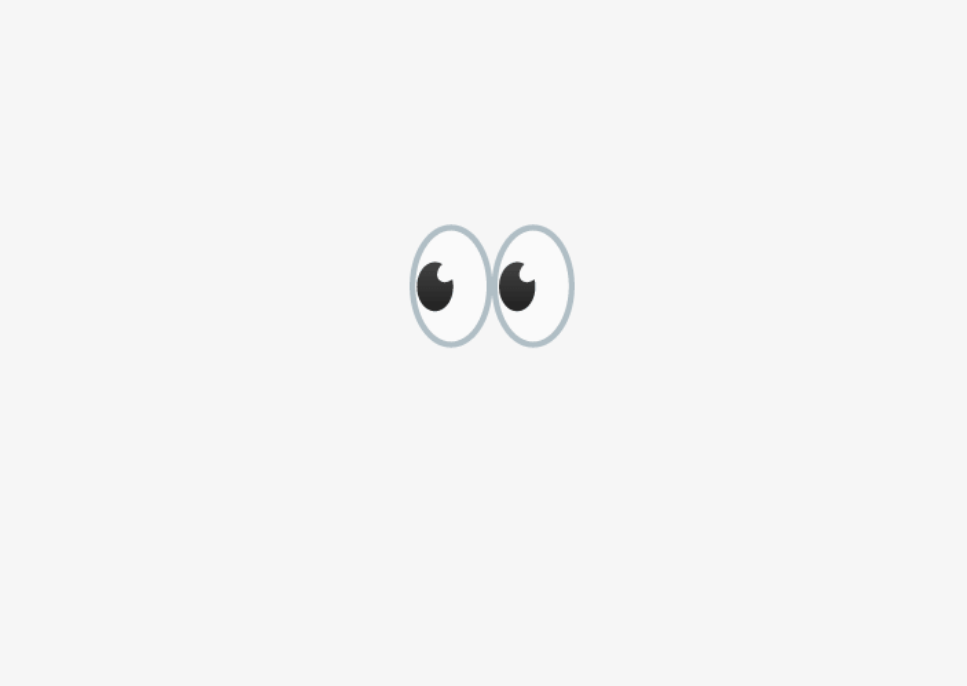
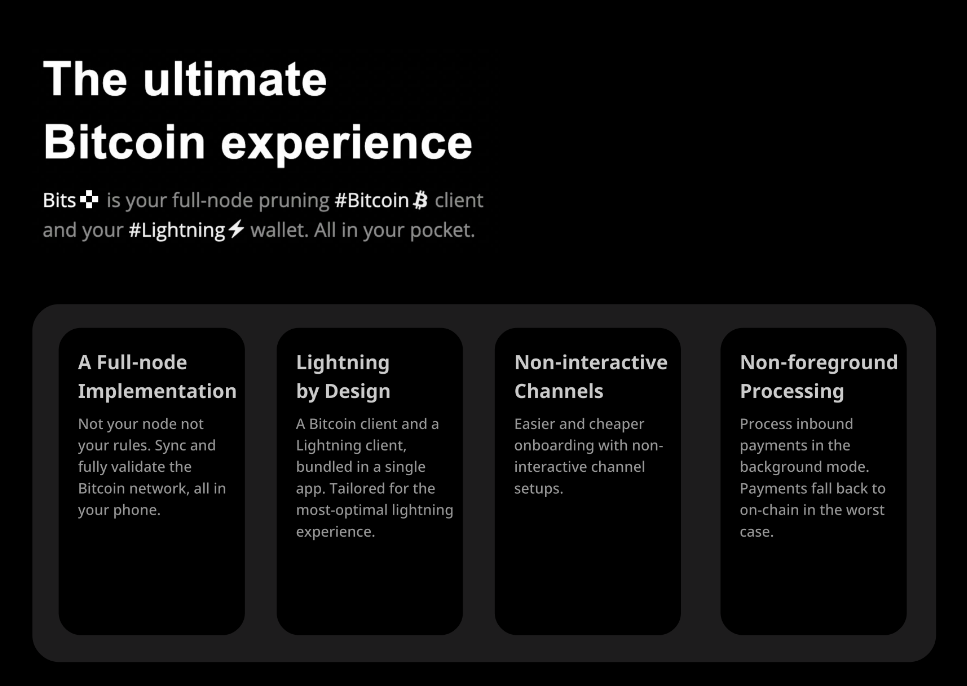
Before and after one commit to bits-wallet/landing-page, a plain HTML site: page index.html in a window 1280 px wide. Shown: the part 114-800 px from the top of the page, without its empty margins (148-1115 px from the left). Drawn offline with Linux system fonts and the light colour scheme.

Commit message:
favicon and bitkse addition

```diff
--- a/index.css
+++ b/index.css
@@ -1,11 +1,12 @@
 body {
-  background: #f6f6f6;
+  background: black;
 }
 
-#eyes {
-  position: fixed;
-  top: 50%;
-  left: 50%;
-  font-size: 150px;
-  transform: translate(-50%, -50%);
+#main {
+  display: flex;
+  justify-content: center;
 }
+
+#image {
+  max-width: 90%;
+}
--- a/index.html
+++ b/index.html
@@ -1,10 +1,13 @@
 <!DOCTYPE html>
 <html>
   <head>
-    <title>BITS.APP</title>
+    <title>Bits</title>
     <link rel="stylesheet" href="index.css" />
+    <link rel="icon" href="./favicon.ico" />
   </head>
   <body>
-    <div id="eyes">&#128064;</div>
+    <div id="main">
+      <img id="image" src="./src/image/bitkse.png" />
+    </div>
   </body>
 </html>
```
